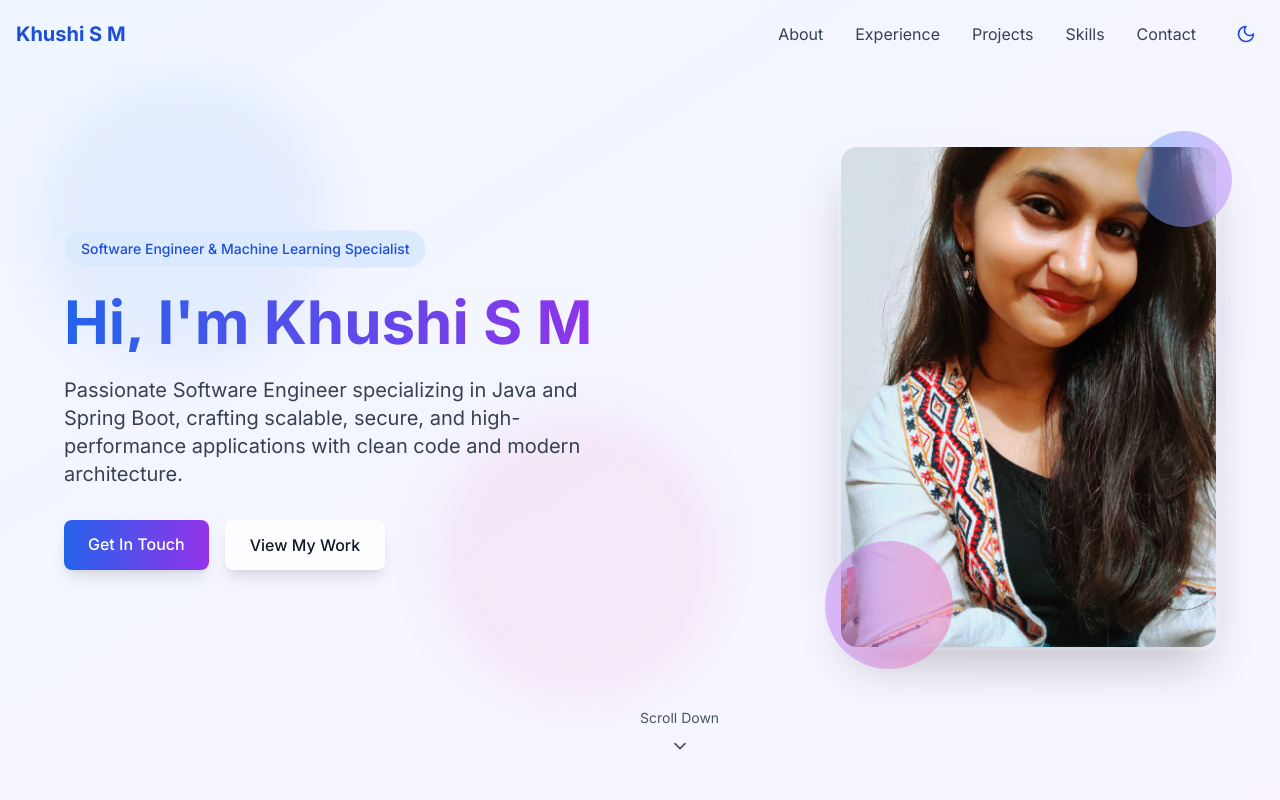
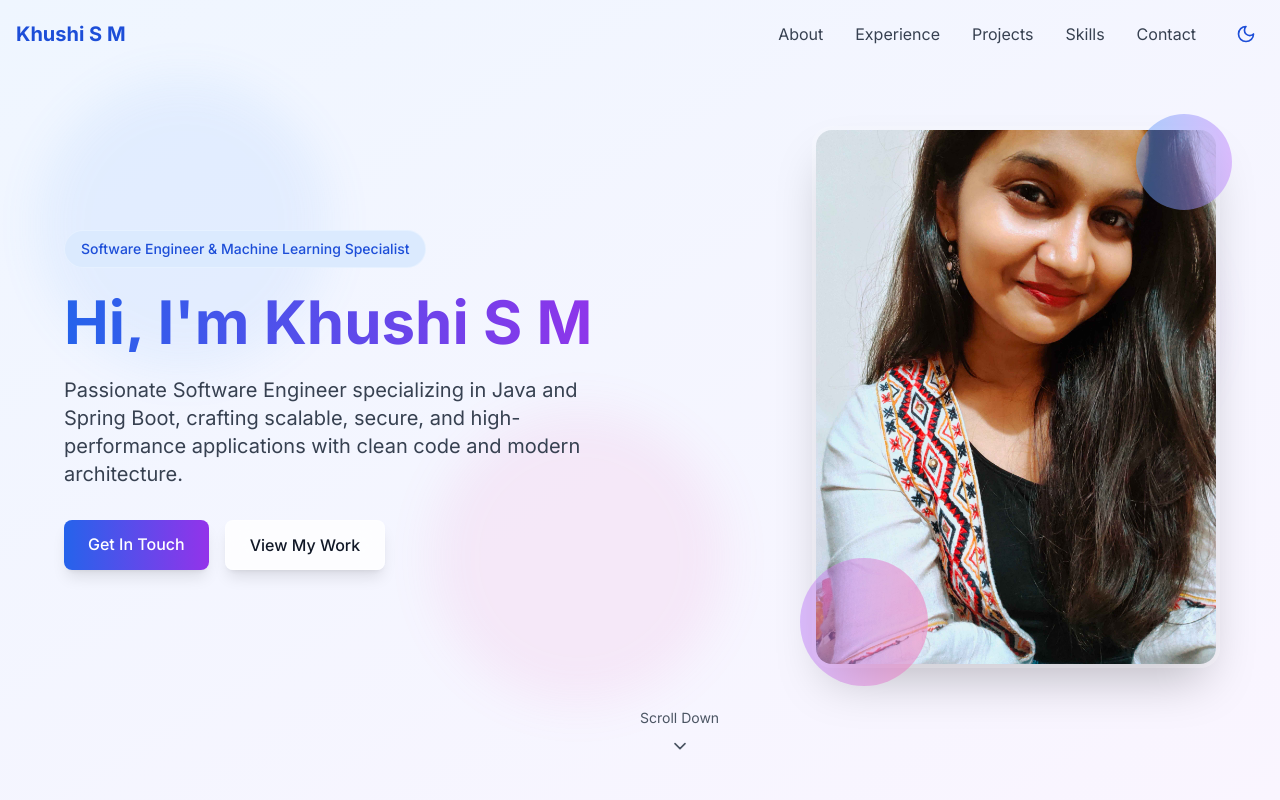
Before and after one commit to Khushi-Meti/Portfolio, a React (Vite) app: page / in a window 1280 px wide. Shown: the top 800 px of the page. Built offline with nearby package versions, Linux system fonts and the light colour scheme.

Commit message:
Update Hero.tsx

```diff
--- a/src/components/Hero.tsx
+++ b/src/components/Hero.tsx
@@ -46,7 +46,7 @@ const Hero: React.FC = () => {
                   <img
                     src="/portfolio pic copy.jpg"
                     alt="Khushi S M - Software Engineer"
-                    className="w-auto h-auto max-w-full max-h-[500px] object-contain"
+                    className="w-auto h-auto max-w-[250px] sm:max-w-[300px] md:max-w-[350px] lg:max-w-[400px] object-contain"
                     />
                 </div>
                 {/* Decorative elements */}
```
